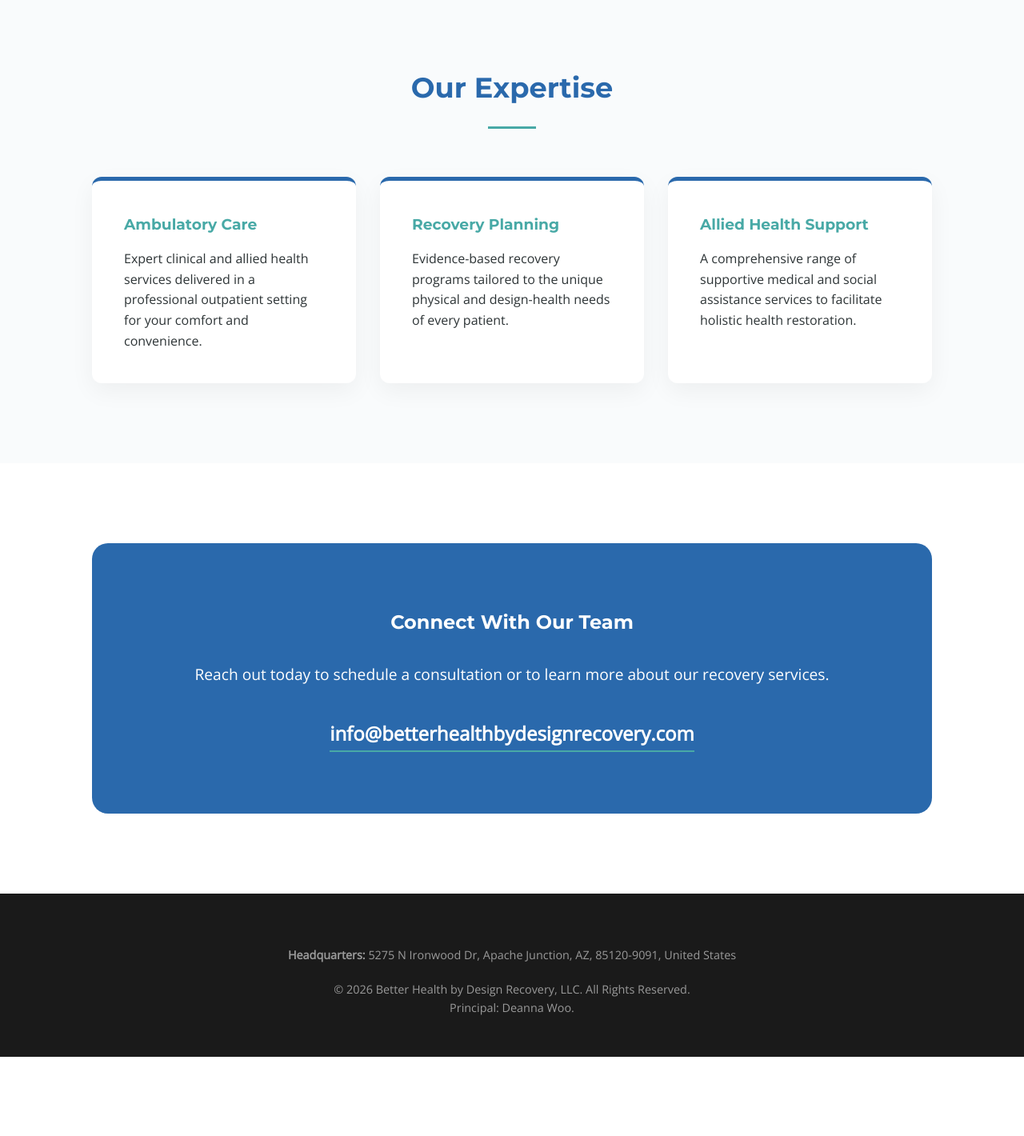
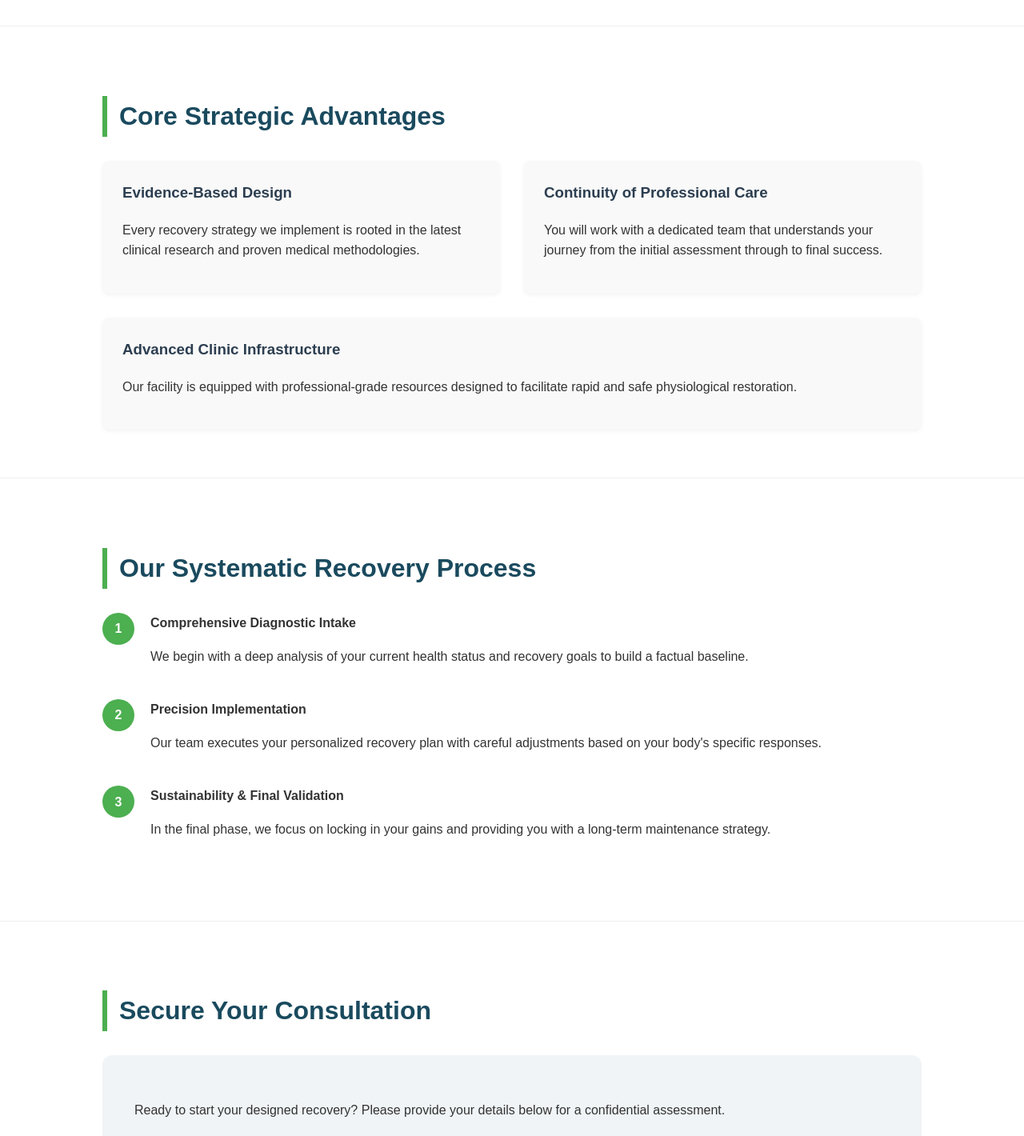
Before and after one commit to SashaWest/site-2, a plain HTML site: page index.html in a window 1280 px wide. Shown: the part 1380-2800 px from the top of the page at 80% size. Before the commit the page ends 2701 px from the top, so only its background shows below. Drawn offline with nearby package versions, Linux system fonts and the light colour scheme.

Commit message:
Update index.html

```diff
--- a/index.html
+++ b/index.html
@@ -3,130 +3,136 @@
 <head>
     <meta charset="UTF-8">
     <meta name="viewport" content="width=device-width, initial-scale=1.0">
-    <title>Better Health by Design Recovery, LLC | Advanced Ambulatory Care</title>
-    <link rel="preconnect" href="https://fonts.googleapis.com">
-    <link href="https://fonts.googleapis.com/css2?family=Montserrat:wght@300;400;600;700&family=Open+Sans:wght@300;400&display=swap" rel="stylesheet">
+    <title>Better Health By Design Recovery, LLC | Professional Wellness Solutions</title>
     <style>
-        :root {
-            --primary-blue: #2a69ac;
-            --soft-teal: #48a9a6;
-            --deep-slate: #2d3436;
-            --light-bg: #f9fbfc;
-            --white: #ffffff;
-            --transition: all 0.3s ease;
-        }
-
-        * { margin: 0; padding: 0; box-sizing: border-box; }
-        body { font-family: 'Open Sans', sans-serif; line-height: 1.6; color: var(--deep-slate); background: var(--white); }
-        h1, h2, h3 { font-family: 'Montserrat', sans-serif; font-weight: 700; color: var(--primary-blue); }
-        .container { max-width: 1100px; margin: 0 auto; padding: 0 25px; }
-
-        /* HERO SECTION */
-        .hero {
-            height: 80vh;
-            display: flex;
-            align-items: center;
-            background: linear-gradient(rgba(42, 105, 172, 0.8), rgba(42, 105, 172, 0.6)),
-                        url('https://images.unsplash.com/photo-1576091160550-2173dba999ef?auto=format&fit=crop&q=80&w=2000') no-repeat center center/cover;
-            color: var(--white);
-            text-align: center;
-        }
-        .hero-content { width: 100%; }
-        .hero h1 { font-size: 3.5rem; color: var(--white); margin-bottom: 20px; text-shadow: 2px 2px 4px rgba(0,0,0,0.2); }
-        .hero p { font-size: 1.2rem; letter-spacing: 2px; text-transform: uppercase; font-weight: 300; }
-
-        /* ABOUT SECTION */
-        section { padding: 100px 0; }
-        .section-title { text-align: center; margin-bottom: 60px; font-size: 2.2rem; }
-        .section-title::after { content: ''; display: block; width: 60px; height: 3px; background: var(--soft-teal); margin: 20px auto; }
-
-        .about-grid { display: grid; grid-template-columns: 1fr 1fr; gap: 50px; align-items: center; }
-        .about-text p { margin-bottom: 20px; font-size: 1.1rem; color: #555; }
-
-        /* SERVICES SECTION */
-        .services { background: var(--light-bg); }
-        .service-grid { display: grid; grid-template-columns: repeat(auto-fit, minmax(300px, 1fr)); gap: 30px; }
-        .service-card { padding: 40px; background: var(--white); border-radius: 12px; box-shadow: 0 10px 30px rgba(0,0,0,0.05); transition: var(--transition); border-top: 5px solid var(--primary-blue); }
-        .service-card:hover { transform: translateY(-10px); }
-        .service-card h3 { color: var(--soft-teal); margin-bottom: 15px; }
-
-        /* CONTACT SECTION */
-        .contact-info { text-align: center; background: var(--primary-blue); color: var(--white); padding: 80px 25px; border-radius: 20px; }
-        .contact-info h2 { color: var(--white); margin-bottom: 30px; }
-        .email-link { color: var(--white); font-size: 1.5rem; text-decoration: none; font-weight: 600; border-bottom: 2px solid var(--soft-teal); padding-bottom: 5px; transition: var(--transition); }
-        .email-link:hover { opacity: 0.8; }
-
-        /* FOOTER */
-        footer { padding: 50px 0; background: #1a1a1a; color: #999; text-align: center; font-size: 0.9rem; }
-        .footer-details { margin-top: 15px; }
-
-        @media (max-width: 768px) {
-            .about-grid { grid-template-columns: 1fr; }
-            .hero h1 { font-size: 2.5rem; }
-        }
+        body { font-family: 'Arial', sans-serif; line-height: 1.6; color: #333; margin: 0; padding: 0; background: #fff; }
+        header { background: #1a4a5e; color: #fff; padding: 80px 20px; text-align: center; }
+        header h1 { font-size: 3rem; margin: 0; }
+        header p { font-size: 1.2rem; margin-top: 10px; opacity: 0.9; }
+        section { padding: 60px 10% ; border-bottom: 1px solid #eee; }
+        .section-title { color: #1a4a5e; font-size: 2rem; margin-bottom: 30px; border-left: 6px solid #4caf50; padding-left: 15px; }
+        .grid { display: flex; gap: 30px; justify-content: space-between; flex-wrap: wrap; }
+        .card { flex: 1; min-width: 280px; background: #f9f9f9; padding: 25px; border-radius: 8px; box-shadow: 0 2px 5px rgba(0,0,0,0.05); }
+        .card h3 { color: #2c3e50; margin-top: 0; }
+        .step-list { list-style: none; padding: 0; }
+        .step-item { display: flex; align-items: flex-start; margin-bottom: 25px; }
+        .step-num { background: #4caf50; color: #fff; width: 40px; height: 40px; border-radius: 50%; display: flex; align-items: center; justify-content: center; font-weight: bold; margin-right: 20px; flex-shrink: 0; }
+        .contact-box { background: #f0f4f7; padding: 40px; border-radius: 12px; }
+        .form-field { margin-bottom: 20px; }
+        .form-field label { display: block; font-weight: bold; margin-bottom: 5px; }
+        .form-field div { border: 1px solid #ccc; padding: 12px; background: #fff; border-radius: 4px; min-height: 20px; }
+        footer { background: #2c3e50; color: #ecf0f1; padding: 40px 10%; display: flex; justify-content: space-between; flex-wrap: wrap; }
+        footer div { margin-bottom: 20px; }
     </style>
 </head>
 <body>
 
-    <header class="hero">
-        <div class="container hero-content">
-            <h1>Better Health by Design Recovery</h1>
-            <p>Empowering Wellness Through Personalized Care</p>
-        </div>
+    <header>
+        <h1>Better Health By Design Recovery</h1>
+        <p>Architecting Personalized Pathways to Physical Resilience and Long-Term Wellness</p>
     </header>
 
-    <section id="about">
-        <div class="container">
-            <h2 class="section-title">Who We Are</h2>
-            <div class="about-grid">
-                <div class="about-text">
-                    <p><strong>Better Health by Design Recovery, LLC</strong> is a leading provider in the Health Care and Social Assistance sector, based in Apache Junction, Arizona.</p>
-                    <p>Led by <strong>Deanna Woo</strong>, our team is dedicated to providing specialized ambulatory healthcare and allied services designed to help you reach your recovery goals.</p>
-                    <p>We combine clinical expertise with a personalized, design-focused recovery approach to ensure the highest standard of patient care.</p>
+    <section>
+        <h2 class="section-title">Our Restoration Philosophy</h2>
+        <p>Better Health By Design Recovery, LLC is dedicated to transforming the landscape of ambulatory health services through evidence-based recovery models. We believe that true health is not merely the absence of illness but a carefully designed state of physical and mental vitality. Our facility in Apache Junction serves as a sanctuary for those seeking expert guidance in their journey toward full rehabilitation and strength. By combining advanced clinical knowledge with a patient-first approach, we ensure that every recovery plan is as unique as the individual receiving it. Our team of professionals is committed to bridging the gap between clinical treatment and sustainable, healthy living. We invite you to experience a new standard of healthcare where your recovery is our primary design objective.</p>
+    </section>
+
+    <section>
+        <h2 class="section-title">Specialized Recovery Services</h2>
+        <div class="grid">
+            <div class="card">
+                <h3>Bespoke Rehabilitation</h3>
+                <p>We develop custom recovery protocols tailored to your specific physiological needs and health history. Each program is monitored by expert practitioners to ensure optimal progress and safety. Our goal is to restore your peak functional capacity through targeted therapeutic interventions.</p>
+            </div>
+            <div class="card">
+                <h3>Ambulatory Health Support</h3>
+                <p>Our center provides high-quality outpatient services for patients requiring consistent medical oversight without the need for hospitalization. We focus on stabilizing chronic conditions and managing acute recovery phases effectively. We utilize modern diagnostic insights to track your recovery milestones in real-time.</p>
+            </div>
+            <div class="card">
+                <h3>Integrative Wellness Coaching</h3>
+                <p>Beyond physical recovery, we offer comprehensive guidance on lifestyle adjustments to prevent future health setbacks. This service integrates nutritional advice, stress management, and corrective exercise patterns. We empower you with the tools and knowledge to maintain your health long after the recovery phase.</p>
+            </div>
+        </div>
+    </section>
+
+    <section>
+        <h2 class="section-title">Core Strategic Advantages</h2>
+        <div class="grid">
+            <div class="card">
+                <h3>Evidence-Based Design</h3>
+                <p>Every recovery strategy we implement is rooted in the latest clinical research and proven medical methodologies.</p>
+            </div>
+            <div class="card">
+                <h3>Continuity of Professional Care</h3>
+                <p>You will work with a dedicated team that understands your journey from the initial assessment through to final success.</p>
+            </div>
+            <div class="card">
+                <h3>Advanced Clinic Infrastructure</h3>
+                <p>Our facility is equipped with professional-grade resources designed to facilitate rapid and safe physiological restoration.</p>
+            </div>
+        </div>
+    </section>
+
+    <section>
+        <h2 class="section-title">Our Systematic Recovery Process</h2>
+        <div class="step-list">
+            <div class="step-item">
+                <div class="step-num">1</div>
+                <div>
+                    <strong>Comprehensive Diagnostic Intake</strong>
+                    <p>We begin with a deep analysis of your current health status and recovery goals to build a factual baseline.</p>
                 </div>
-                <div class="about-img">
-                    <img src="https://images.unsplash.com/photo-1551076805-e1869033e561?auto=format&fit=crop&q=80&w=1000" alt="Modern Medical Facility" style="width: 100%; border-radius: 12px; box-shadow: 15px 15px 0 var(--soft-teal);">
+            </div>
+            <div class="step-item">
+                <div class="step-num">2</div>
+                <div>
+                    <strong>Precision Implementation</strong>
+                    <p>Our team executes your personalized recovery plan with careful adjustments based on your body's specific responses.</p>
+                </div>
+            </div>
+            <div class="step-item">
+                <div class="step-num">3</div>
+                <div>
+                    <strong>Sustainability & Final Validation</strong>
+                    <p>In the final phase, we focus on locking in your gains and providing you with a long-term maintenance strategy.</p>
                 </div>
             </div>
         </div>
     </section>
 
-    <section class="services" id="services">
-        <div class="container">
-            <h2 class="section-title">Our Expertise</h2>
-            <div class="service-grid">
-                <div class="service-card">
-                    <h3>Ambulatory Care</h3>
-                    <p>Expert clinical and allied health services delivered in a professional outpatient setting for your comfort and convenience.</p>
-                </div>
-                <div class="service-card">
-                    <h3>Recovery Planning</h3>
-                    <p>Evidence-based recovery programs tailored to the unique physical and design-health needs of every patient.</p>
-                </div>
-                <div class="service-card">
-                    <h3>Allied Health Support</h3>
-                    <p>A comprehensive range of supportive medical and social assistance services to facilitate holistic health restoration.</p>
-                </div>
+    <section>
+        <h2 class="section-title">Secure Your Consultation</h2>
+        <div class="contact-box">
+            <p>Ready to start your designed recovery? Please provide your details below for a confidential assessment.</p>
+            <div class="form-field">
+                <label>Full Name</label>
+                <div>Enter your legal name</div>
             </div>
-        </div>
-    </section>
-
-    <section id="contact">
-        <div class="container">
-            <div class="contact-info">
-                <h2>Connect With Our Team</h2>
-                <p style="margin-bottom: 40px; font-size: 1.2rem;">Reach out today to schedule a consultation or to learn more about our recovery services.</p>
-                <a href="mailto:info@betterhealthbydesignrecovery.com" class="email-link">info@betterhealthbydesignrecovery.com</a>
+            <div class="form-field">
+                <label>Professional Email Address</label>
+                <div>example@domain.com</div>
+            </div>
+            <div class="form-field">
+                <label>Nature of Recovery Inquiry</label>
+                <div style="height: 60px;">Briefly describe your health objectives...</div>
+            </div>
+            <div style="background: #1a4a5e; color: #fff; display: inline-block; padding: 12px 30px; border-radius: 4px; font-weight: bold; cursor: pointer;">
+                SUBMIT INQUIRY
             </div>
         </div>
     </section>
 
     <footer>
-        <div class="container">
-            <div class="footer-details">
-                <p><strong>Headquarters:</strong> 5275 N Ironwood Dr, Apache Junction, AZ, 85120-9091, United States</p>
-            </div>
-            <p style="margin-top: 20px;">&copy; 2026 Better Health by Design Recovery, LLC. All Rights Reserved. <br> Principal: Deanna Woo.</p>
+        <div>
+            <strong>Better Health By Design Recovery, LLC</strong><br>
+            5275 N Ironwood Dr<br>
+            Apache Junction, AZ, 85120-9091<br>
+            United States
+        </div>
+        <div>
+            <strong>Electronic Inquiry</strong><br>
+            info@betterhealthbydesignrecovery.com<br><br>
+            <em>Dedicated to Excellence in Ambulatory Care.</em>
         </div>
     </footer>
 
```
